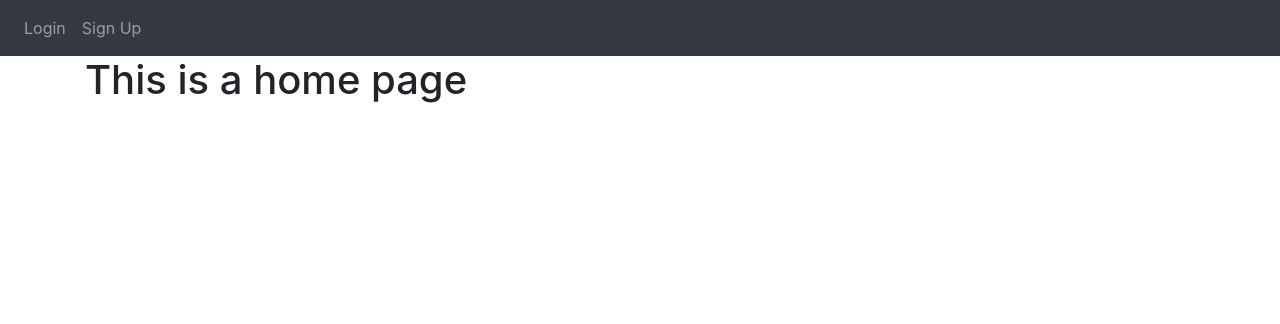
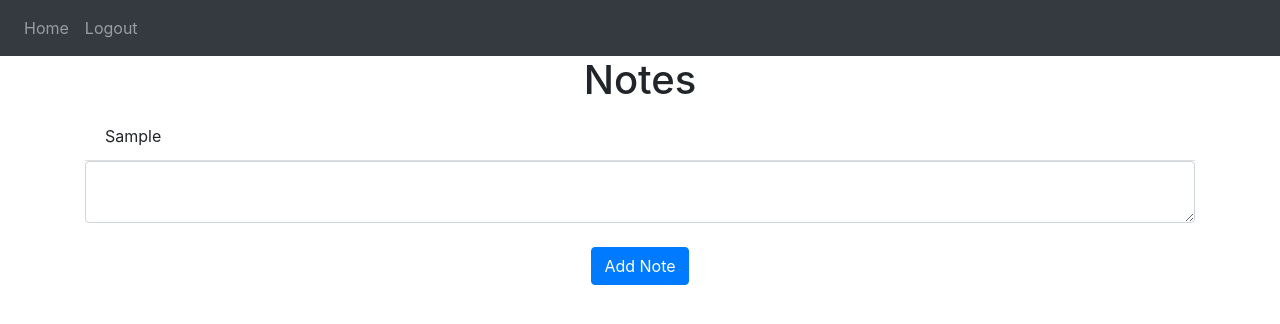
Before and after one commit to proxziima/flask_webapp_tutorial, a Flask app: template website/templates/home.html.j2 in a window 1280 px wide. Shown: the top 324 px of the page. Run offline with Flask 3, Linux system fonts and the light colour scheme; the template is opened without the code that fills it: values that come from a table or form of the project are taken from there, others are empty; tables that the repository leaves empty hold one stand-in row (values such as "Sample post"); some libraries are stand-ins or nearby versions.

Commit message:
:pencil: Add create notes function

```diff
--- a/website/templates/home.html.j2
+++ b/website/templates/home.html.j2
@@ -3,5 +3,19 @@
 {% endblock %}
 
 {% block content %}
-<h1>This is a home page</h1>
+<h1 align="center">Notes</h1>
+
+<ul class="list-group list-group-flush" id="notes">
+    {% for note in user.notes %}
+        <li class="list-group-item">{{note.data}}</li>
+    {% endfor %}
+</ul>
+
+<form method="POST">
+    <textarea name="note" id="note" class="form-control"></textarea>
+    <br>
+    <div align="center">
+        <button type="submit" class="btn btn-primary">Add Note</button>
+    </div>
+</form>
 {% endblock%}
```
Also changed, not shown: website/views.py (+14 -2 lines).
